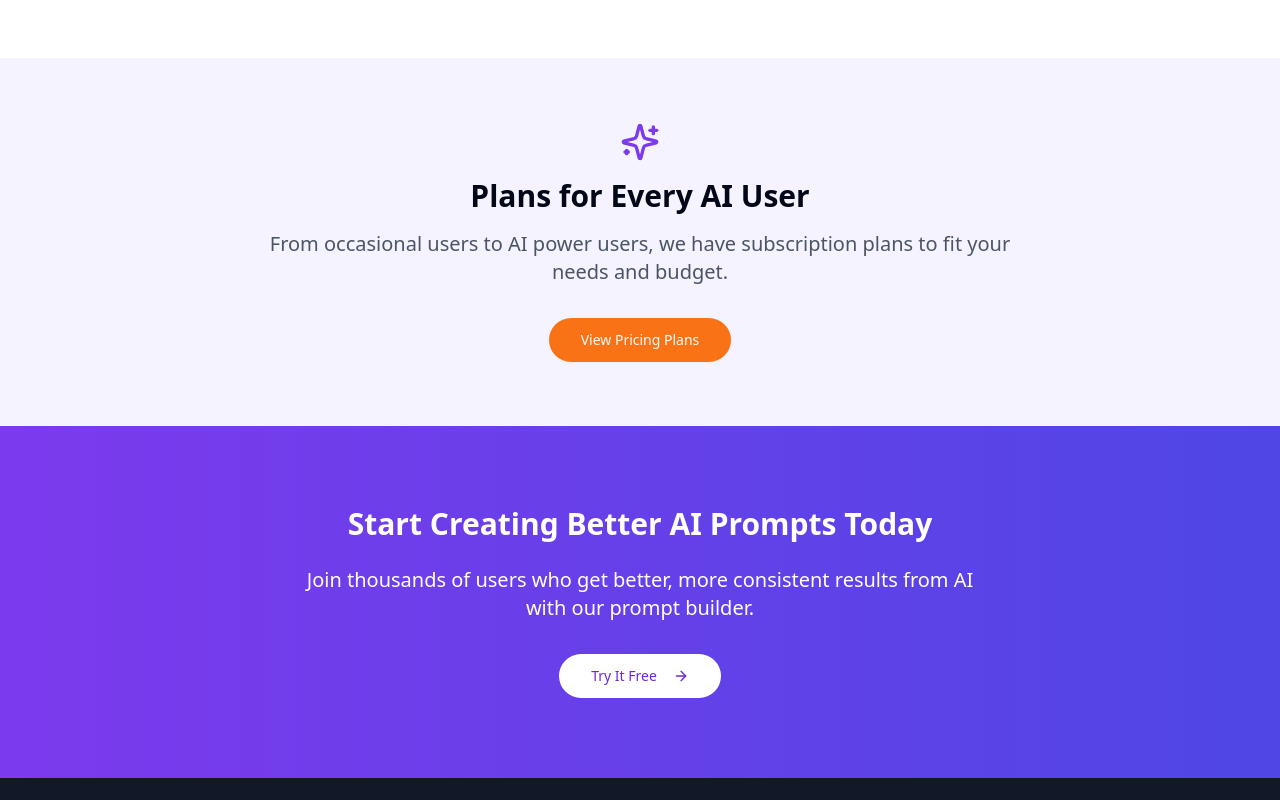
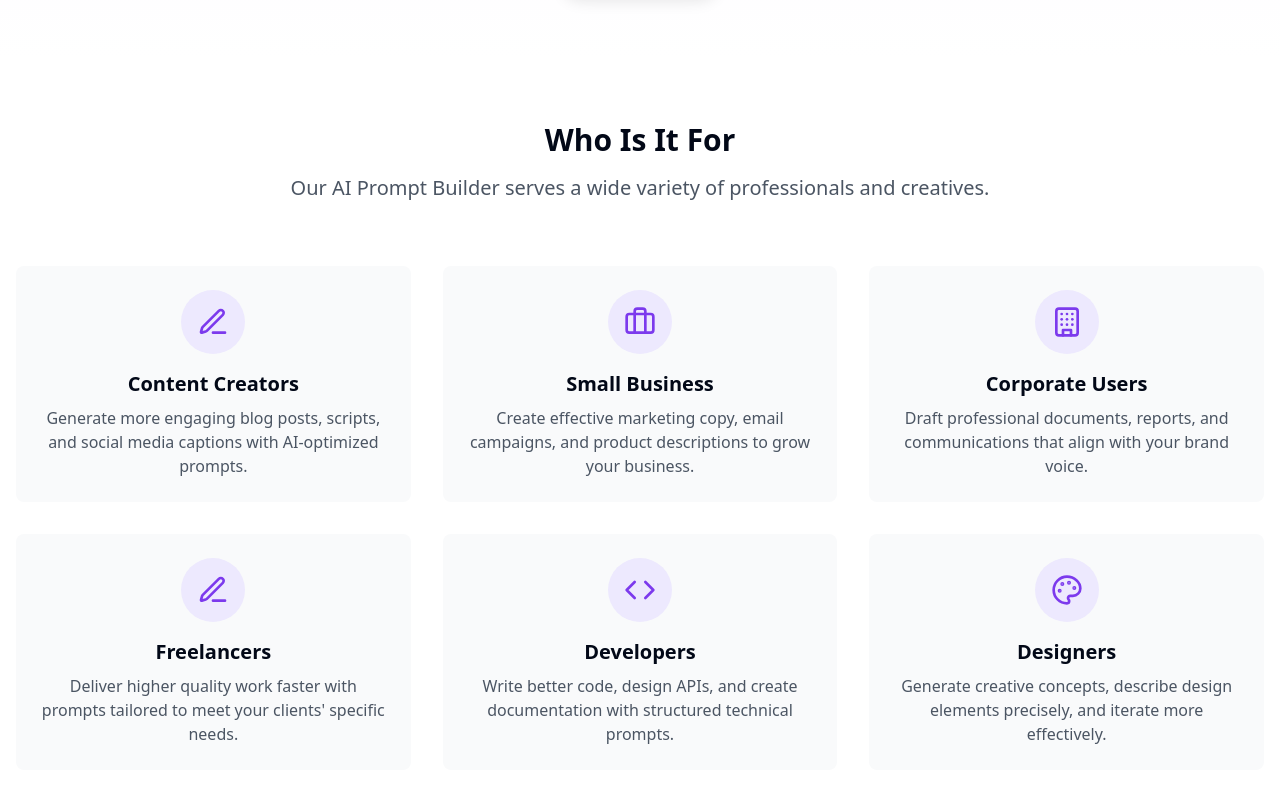
Before and after one commit to rdh-bot-ai/brainwaveprompts, a React (Vite) app: page / in a window 1280 px wide. Shown: the part 2280-3080 px from the top of the page. Built offline with nearby package versions, Linux system fonts and the light colour scheme.

Commit message:
Add "Who Is It For" section
Add a new section to the Pricing page to highlight target users.

```diff
--- a/src/components/home/PricingSection.tsx
+++ b/src/components/home/PricingSection.tsx
@@ -6,7 +6,7 @@ import { Sparkles } from "lucide-react";
 
 const PricingSection = () => {
   return (
-    <section className="py-16 px-4 bg-purple-50">
+    <section className="py-16 px-4 bg-gray-50">
       <div className="max-w-4xl mx-auto text-center">
         <Sparkles className="h-10 w-10 text-purple-600 mx-auto mb-4" />
         <h2 className="text-3xl font-bold mb-4">
--- a/src/components/home/UseCasesSection.tsx
+++ b/src/components/home/UseCasesSection.tsx
@@ -12,7 +12,7 @@ import {
 
 const UseCasesSection = () => {
   return (
-    <section className="py-16 px-4 bg-white">
+    <section className="py-16 px-4 bg-purple-50">
       <div className="max-w-7xl mx-auto">
         <div className="text-center mb-16">
           <h2 className="text-3xl font-bold mb-4">
--- /dev/null
+++ b/src/components/home/WhoIsItForSection.tsx
@@ -0,0 +1,80 @@
+
+import React from "react";
+import {
+  PenLine,
+  Briefcase,
+  Building,
+  Code,
+  Palette
+} from "lucide-react";
+
+type UserType = {
+  icon: React.ReactNode;
+  title: string;
+  description: string;
+};
+
+const WhoIsItForSection = () => {
+  const userTypes: UserType[] = [
+    {
+      icon: <PenLine className="h-8 w-8 text-purple-600" />,
+      title: "Content Creators",
+      description: "Generate more engaging blog posts, scripts, and social media captions with AI-optimized prompts."
+    },
+    {
+      icon: <Briefcase className="h-8 w-8 text-purple-600" />,
+      title: "Small Business",
+      description: "Create effective marketing copy, email campaigns, and product descriptions to grow your business."
+    },
+    {
+      icon: <Building className="h-8 w-8 text-purple-600" />,
+      title: "Corporate Users",
+      description: "Draft professional documents, reports, and communications that align with your brand voice."
+    },
+    {
+      icon: <PenLine className="h-8 w-8 text-purple-600" />,
+      title: "Freelancers",
+      description: "Deliver higher quality work faster with prompts tailored to meet your clients' specific needs."
+    },
+    {
+      icon: <Code className="h-8 w-8 text-purple-600" />,
+      title: "Developers",
+      description: "Write better code, design APIs, and create documentation with structured technical prompts."
+    },
+    {
+      icon: <Palette className="h-8 w-8 text-purple-600" />,
+      title: "Designers",
+      description: "Generate creative concepts, describe design elements precisely, and iterate more effectively."
+    }
+  ];
+
+  return (
+    <section className="py-16 px-4 bg-white">
+      <div className="max-w-7xl mx-auto">
+        <div className="text-center mb-16">
+          <h2 className="text-3xl font-bold mb-4">Who Is It For</h2>
+          <p className="text-xl text-gray-600 max-w-3xl mx-auto">
+            Our AI Prompt Builder serves a wide variety of professionals and creatives.
+          </p>
+        </div>
+
+        <div className="grid md:grid-cols-2 lg:grid-cols-3 gap-8">
+          {userTypes.map((userType, index) => (
+            <div
+              key={index}
+              className="flex flex-col items-center p-6 bg-gray-50 rounded-lg hover:shadow-md transition-all text-center"
+            >
+              <div className="rounded-full bg-purple-100 p-4 mb-4">
+                {userType.icon}
+              </div>
+              <h3 className="text-xl font-bold mb-2">{userType.title}</h3>
+              <p className="text-gray-600">{userType.description}</p>
+            </div>
+          ))}
+        </div>
+      </div>
+    </section>
+  );
+};
+
+export default WhoIsItForSection;
--- a/src/pages/Index.tsx
+++ b/src/pages/Index.tsx
@@ -3,20 +3,22 @@ import React from "react";
 import Navbar from "@/components/layout/Navbar";
 import HeroSection from "@/components/home/HeroSection";
 import FeaturesSection from "@/components/home/FeaturesSection";
+import UseCasesSection from "@/components/home/UseCasesSection";
 import HowItWorksSection from "@/components/home/HowItWorksSection";
-import UseCasesSection from "@/components/home/UseCasesSection";
+import WhoIsItForSection from "@/components/home/WhoIsItForSection";
 import PricingSection from "@/components/home/PricingSection";
 import CTASection from "@/components/home/CTASection";
 import Footer from "@/components/home/Footer";
 
 const Index = () => {
   return (
-    <div className="min-h-screen">
+    <div>
       <Navbar />
       <HeroSection />
       <FeaturesSection />
+      <UseCasesSection />
       <HowItWorksSection />
-      <UseCasesSection />
+      <WhoIsItForSection />
       <PricingSection />
       <CTASection />
       <Footer />
```
